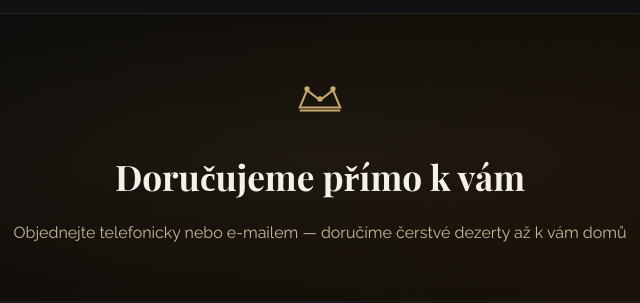
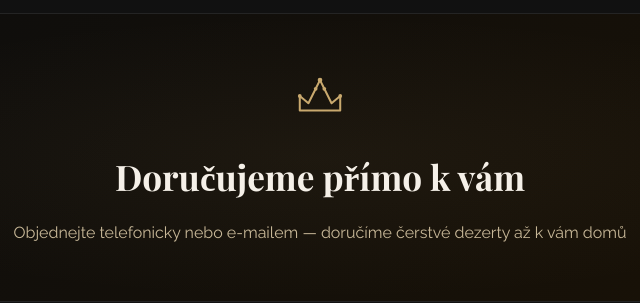
Before and after one commit to sashanazarenko2051-source/cukrarna-cakeme, a plain HTML site: page delivery.html in a window 1280 px wide. Shown: the part 271-574 px from the top of the page, 320-960 px from the left. Drawn offline with nearby package versions, Linux system fonts and the light colour scheme; a web font is replaced by a local one.

Commit message:
Update all delivery page crowns to 5-point style

```diff
--- a/delivery.html
+++ b/delivery.html
@@ -189,11 +189,12 @@ footer{background:#070707;border-top:1px solid var(--bdr);padding:52px 0 28px}
     <div class="del-hero fi">
       <div class="del-hero-icon">
         <svg width="52" height="52" viewBox="0 0 36 36" fill="none">
-          <path d="M4 26 L9 14 L18 21 L27 14 L32 26 Z" stroke="#c9a96e" stroke-width="1.4" fill="none"/>
-          <circle cx="9" cy="13" r="1.8" fill="#c9a96e"/>
-          <circle cx="18" cy="20" r="1.8" fill="#c9a96e"/>
-          <circle cx="27" cy="13" r="1.8" fill="#c9a96e"/>
-          <line x1="4" y1="28" x2="32" y2="28" stroke="#c9a96e" stroke-width="1.4"/>
+          <path d="M4 28 L4 18 L10 23 L15 13 L18 7 L21 13 L26 23 L32 18 L32 28 Z" stroke="#c9a96e" stroke-width="1.4" stroke-linejoin="round" fill="none"/>
+          <circle cx="18" cy="7"  r="1.6" fill="#c9a96e"/>
+          <circle cx="15" cy="13" r="1.3" fill="#c9a96e"/>
+          <circle cx="21" cy="13" r="1.3" fill="#c9a96e"/>
+          <circle cx="4"  cy="18" r="1.3" fill="#c9a96e"/>
+          <circle cx="32" cy="18" r="1.3" fill="#c9a96e"/>
         </svg>
       </div>
       <h2 data-k="dh_ttl">Doručujeme přímo k vám</h2>
```
